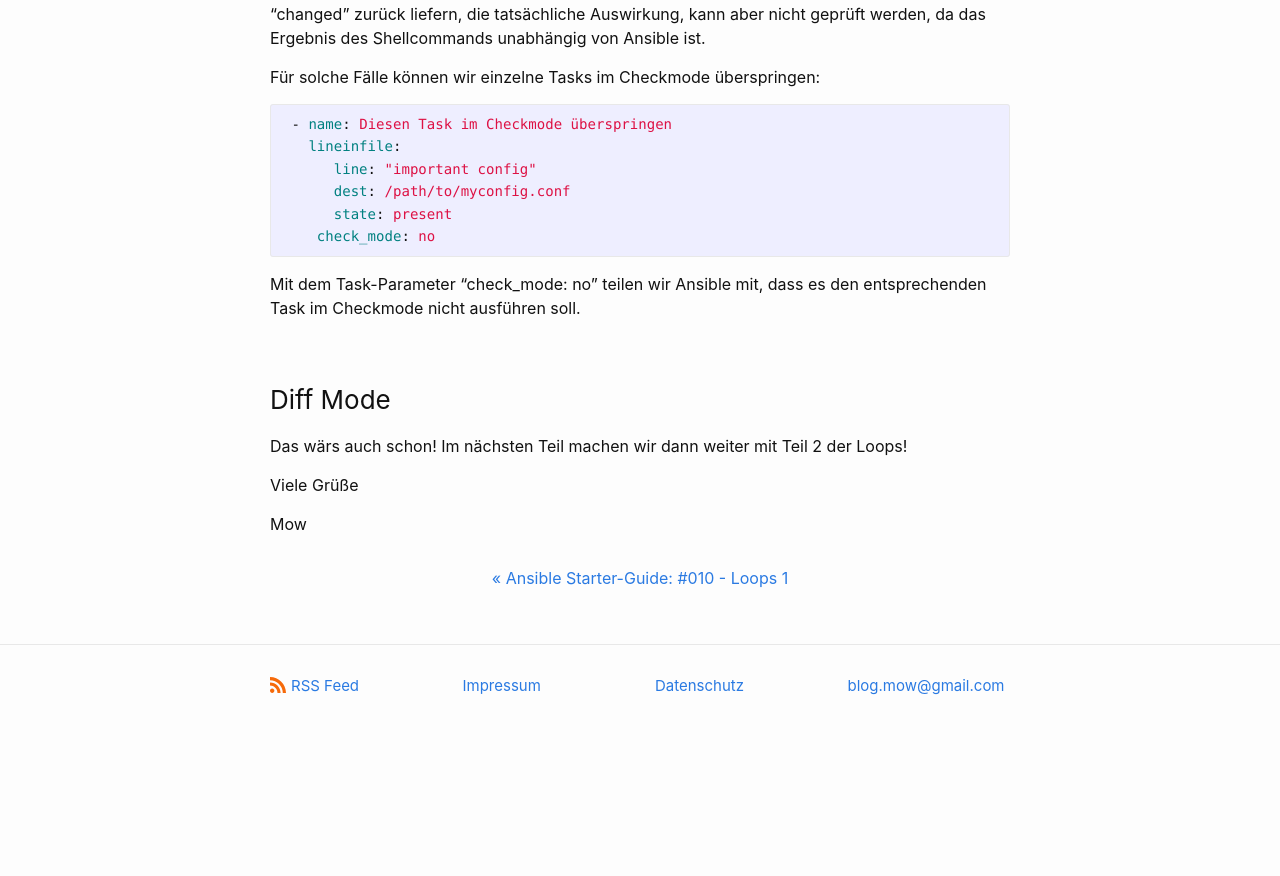
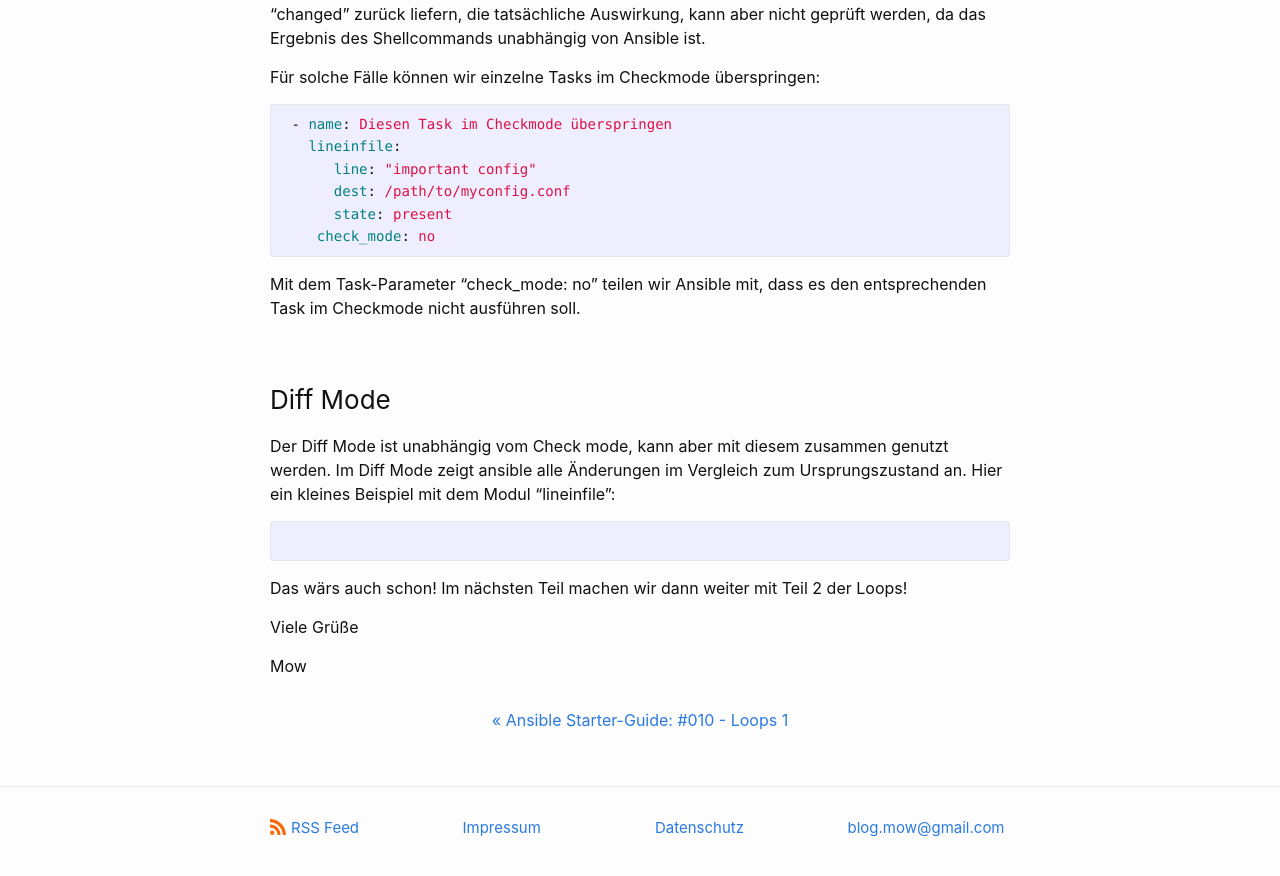
Before and after one commit to dermow/staging, a Jekyll site: the page built from _posts/2021-05-10-ansible-guide-11.markdown, in a window 1280 px wide and 900 px high, scrolled down 1381 px. Shown: the top 876 px of the window. Built offline with Jekyll 4.4.1, drawn with Linux system fonts in a browser that asks for light colours; comment, search, counter and statistics services are not loaded; before the commit the page ends 2138 px from its top, so only the background shows below that.

Commit message:
Update 2021-05-10-ansible-guide-11.markdown

````diff
--- a/_posts/2021-05-10-ansible-guide-11.markdown
+++ b/_posts/2021-05-10-ansible-guide-11.markdown
@@ -65,6 +65,12 @@ Mit dem Task-Parameter "check_mode: no" teilen wir Ansible mit, dass es den ents
 
 ### Diff Mode
 
+Der Diff Mode ist unabhängig vom Check mode, kann aber mit diesem zusammen genutzt werden. Im Diff Mode zeigt ansible alle Änderungen im Vergleich zum
+Ursprungszustand an. Hier ein kleines Beispiel mit dem Modul "lineinfile":
+
+```yaml
+
+```
 
 
 Das wärs auch schon! Im nächsten Teil machen wir dann weiter mit Teil 2 der Loops!
````
